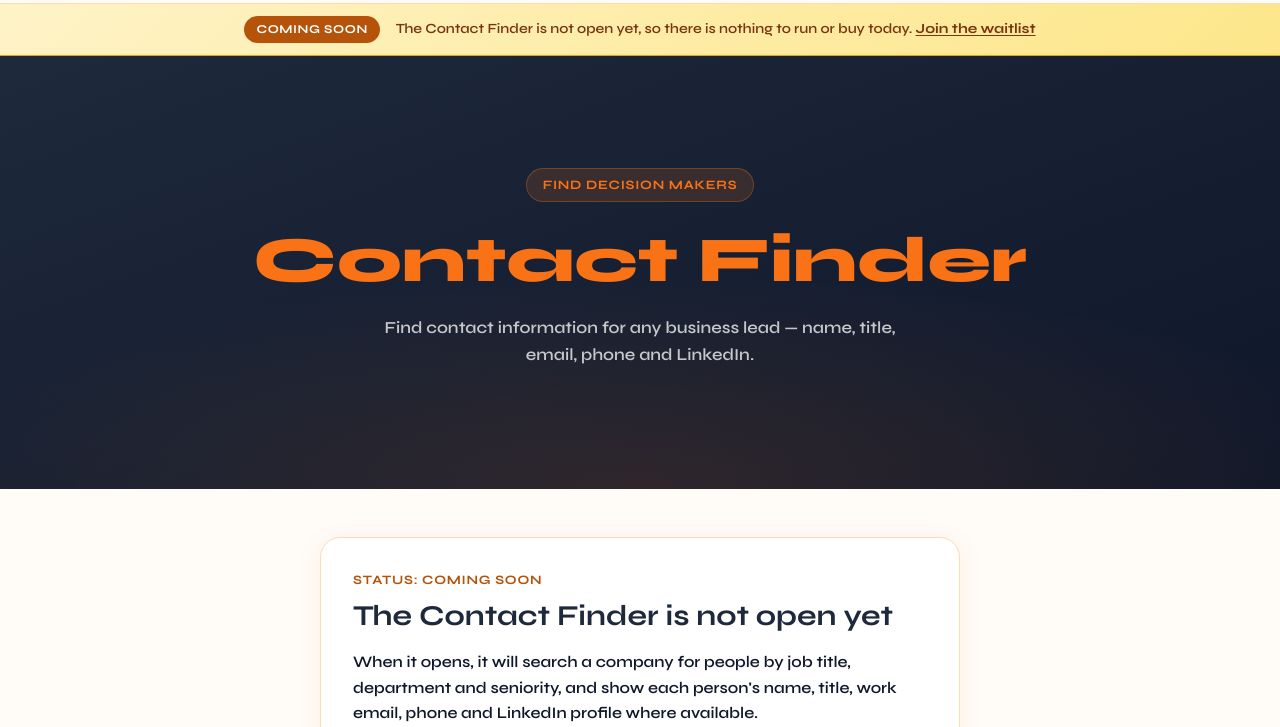
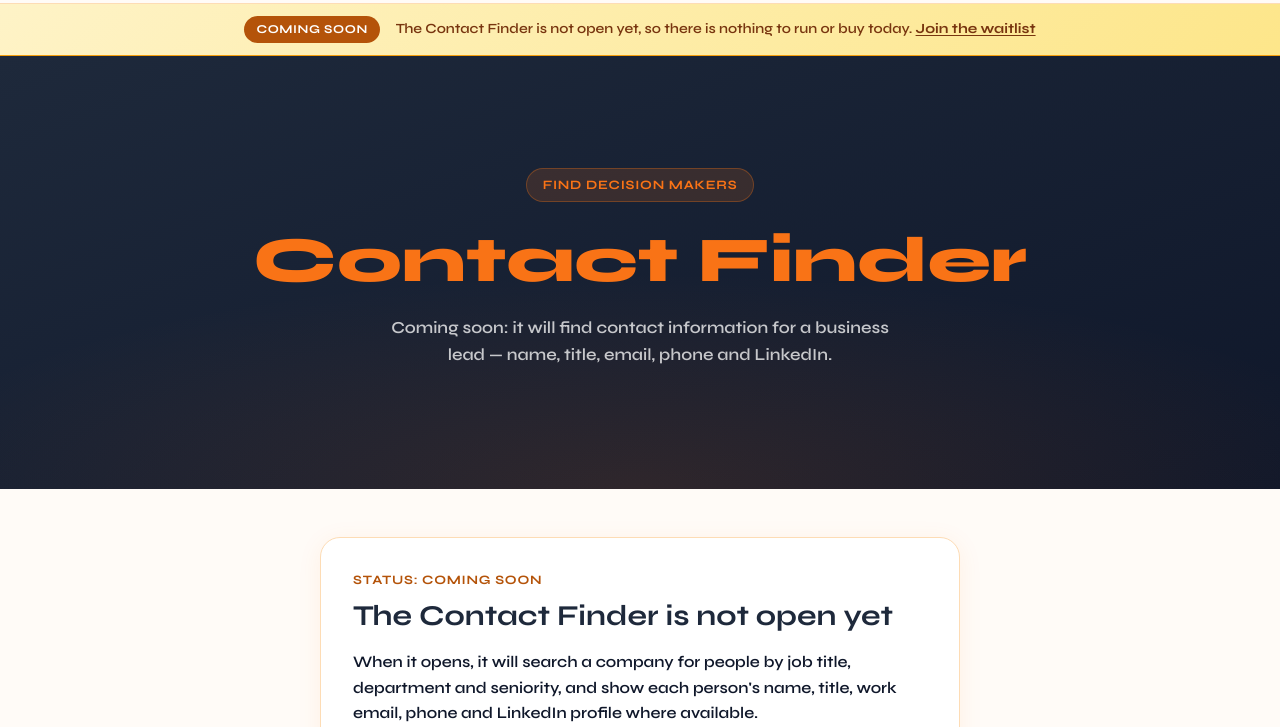
Before and after one commit to mdothree/ronnascanner-contacts, a website: page public/index.html in a window 1280 px wide. Shown: the part 73-800 px from the top of the page. Drawn offline with Linux system fonts and the light colour scheme.

Commit message:
copy(ronna): honest hero while RONNA_LIVE=false
Hero sub (and the leads h1) now swap on html[data-ronna] (js/config/flags.js):
data-ronna-soon shows "Coming soon: ..." / "When it opens, it will ..." copy;
data-ronna-live keeps the original copy, so RONNA_LIVE=true restores it.

Co-Authored-By: Claude Opus 5.5 <noreply@anthropic.com>

```diff
--- a/public/index.html
+++ b/public/index.html
@@ -84,7 +84,9 @@
   <section class="hero">
     <div class="hero-badge">Find Decision Makers</div>
     <h1 class="hero-title"><em>Contact Finder</em></h1>
-    <p class="hero-sub">Find contact information for any business lead — name, title, email, phone and LinkedIn.</p>
+    <!-- RONNA-HERO-HONEST: hero copy swaps on RONNA_LIVE (js/config/flags.js) via data-ronna-live / data-ronna-soon. -->
+    <p class="hero-sub" data-ronna-live>Find contact information for any business lead — name, title, email, phone and LinkedIn.</p>
+    <p class="hero-sub" data-ronna-soon>Coming soon: it will find contact information for a business lead — name, title, email, phone and LinkedIn.</p>
   </section>
   <!-- RONNA-S8 coming soon (Bridge MDO-S8 option c). Shown while RONNA_LIVE is false (js/config/flags.js). -->
   <section class="soon-section" id="waitlist" data-ronna-soon aria-labelledby="soon-title">
```
